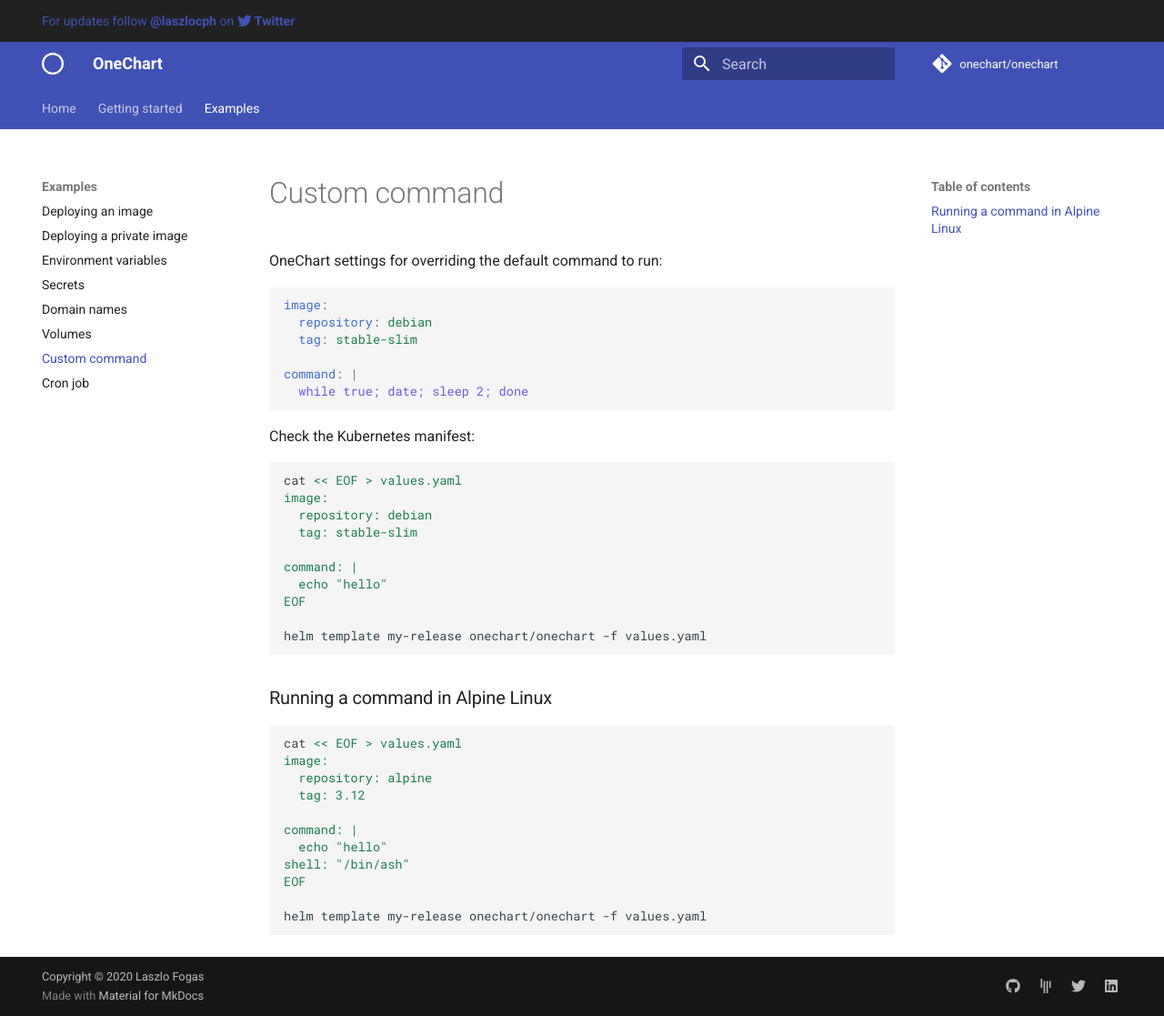
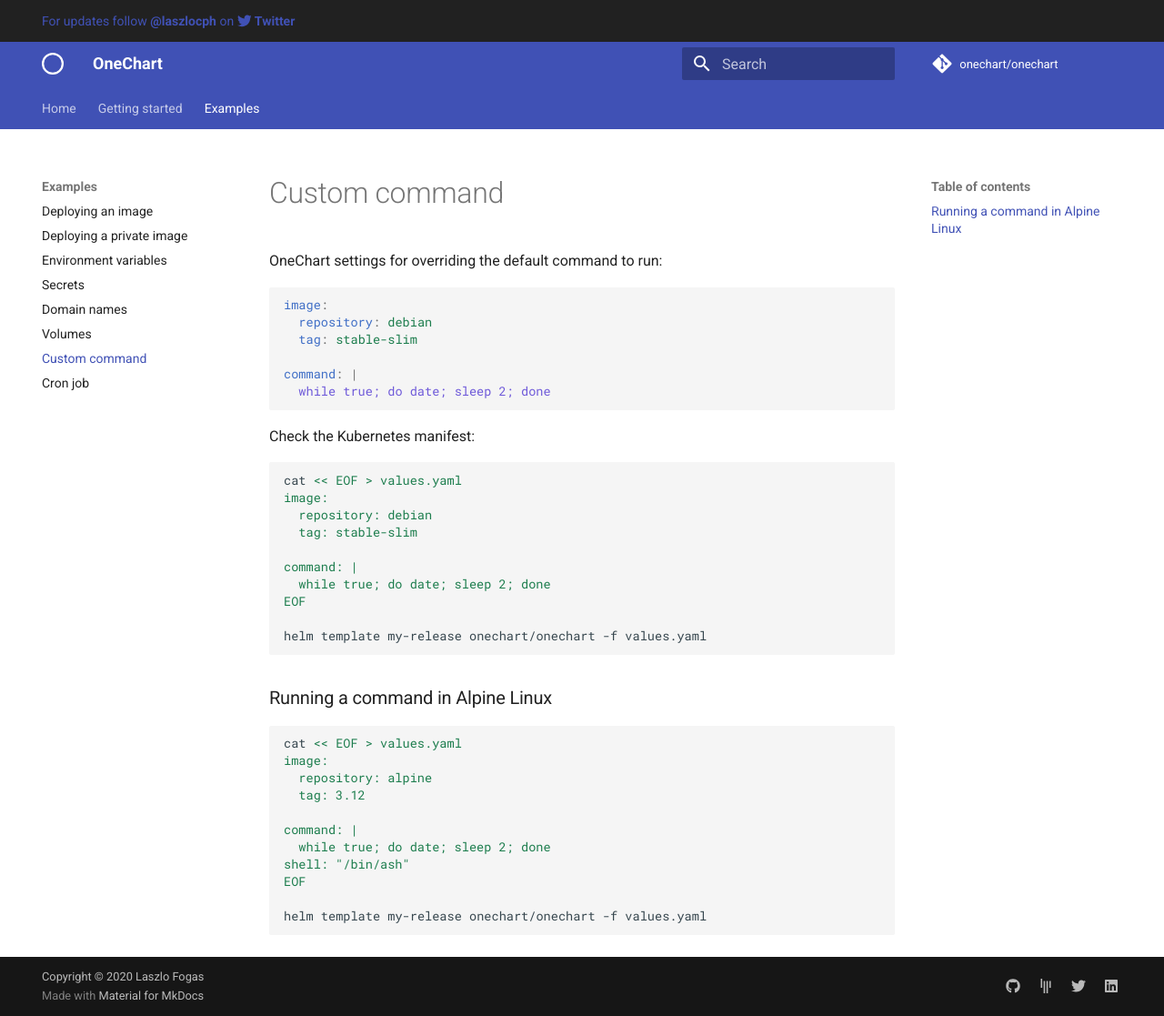
Before and after one commit to gimlet-io/onechart, an MkDocs documentation site: the page built from website/docs/examples/custom-command.md, in a window 1280 px wide and 1117 px high. Shown: the whole window at 91% size. Built offline with MkDocs 1.6.1 and Material for MkDocs 9.7.7, drawn with Linux system fonts in a browser that asks for light colours; comment, search, counter and statistics services are not loaded.

Commit message:
Fixing custom command

````diff
--- a/website/docs/examples/custom-command.md
+++ b/website/docs/examples/custom-command.md
@@ -6,7 +6,7 @@
   tag: stable-slim
 
 command: |
-  while true; date; sleep 2; done
+  while true; do date; sleep 2; done
 ```
 
 Check the Kubernetes manifest:
@@ -18,7 +18,7 @@
   tag: stable-slim
 
 command: |
-  echo "hello"
+  while true; do date; sleep 2; done
 EOF
 
 helm template my-release onechart/onechart -f values.yaml
@@ -33,7 +33,7 @@
   tag: 3.12
 
 command: |
-  echo "hello"
+  while true; do date; sleep 2; done
 shell: "/bin/ash"
 EOF
 
````
Also changed, not shown: 2 other files.
